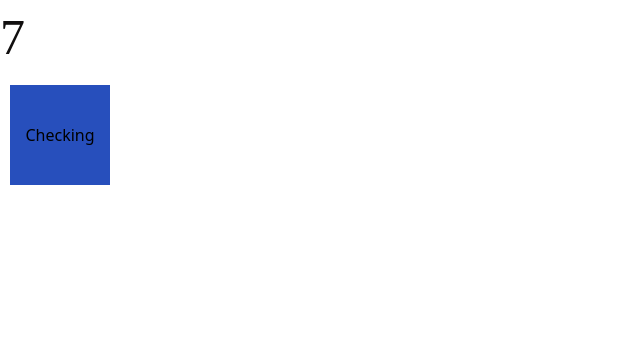
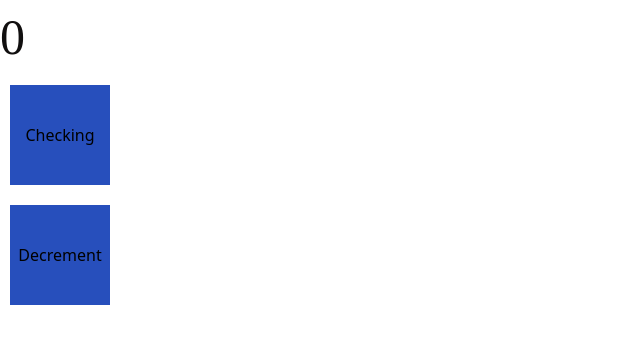
Before and after one commit to kunald-ovyo/LearningReact, a Next.js app in the folder react-full-stack/: page / in a window 1280 px wide. Shown: the top 344 px of the page, without its empty margins (0-640 px from the left). Built offline with nearby package versions, Linux system fonts and the light colour scheme.

Commit message:
assignment for increment and decrement

```diff
--- a/react-full-stack/pages/HTML-css/Assignment1.tsx
+++ b/react-full-stack/pages/HTML-css/Assignment1.tsx
@@ -4,14 +4,18 @@ import { setInterval } from "timers";
 
 const Assignment1 = () => {
   const [count, setcount] = useState<number>(0);
+  const [showDecrementButton, setShowDecrementButton] =
+    useState<boolean>(false);
   const intervalRef = useRef(undefined);
 
   useEffect(() => {
-    if (count < 10) {
+    if (count < 10 && count >= 1) {
       const timeout = setTimeout(() => {
-        setcount(count + 1);
+        setcount(showDecrementButton ? count - 1 : count + 1);
         clearTimeout(timeout);
       }, 1000);
+    } else {
+      setShowDecrementButton(true);
     }
   }, [count]);
 
@@ -26,6 +30,16 @@ const Assignment1 = () => {
       >
         <h1>Checking</h1>
       </button>
+      {showDecrementButton && (
+        <button
+          className={style.box}
+          onClick={() => {
+            setcount(count - 1);
+          }}
+        >
+          <h1>Decrement</h1>
+        </button>
+      )}
     </div>
   );
 };
```
